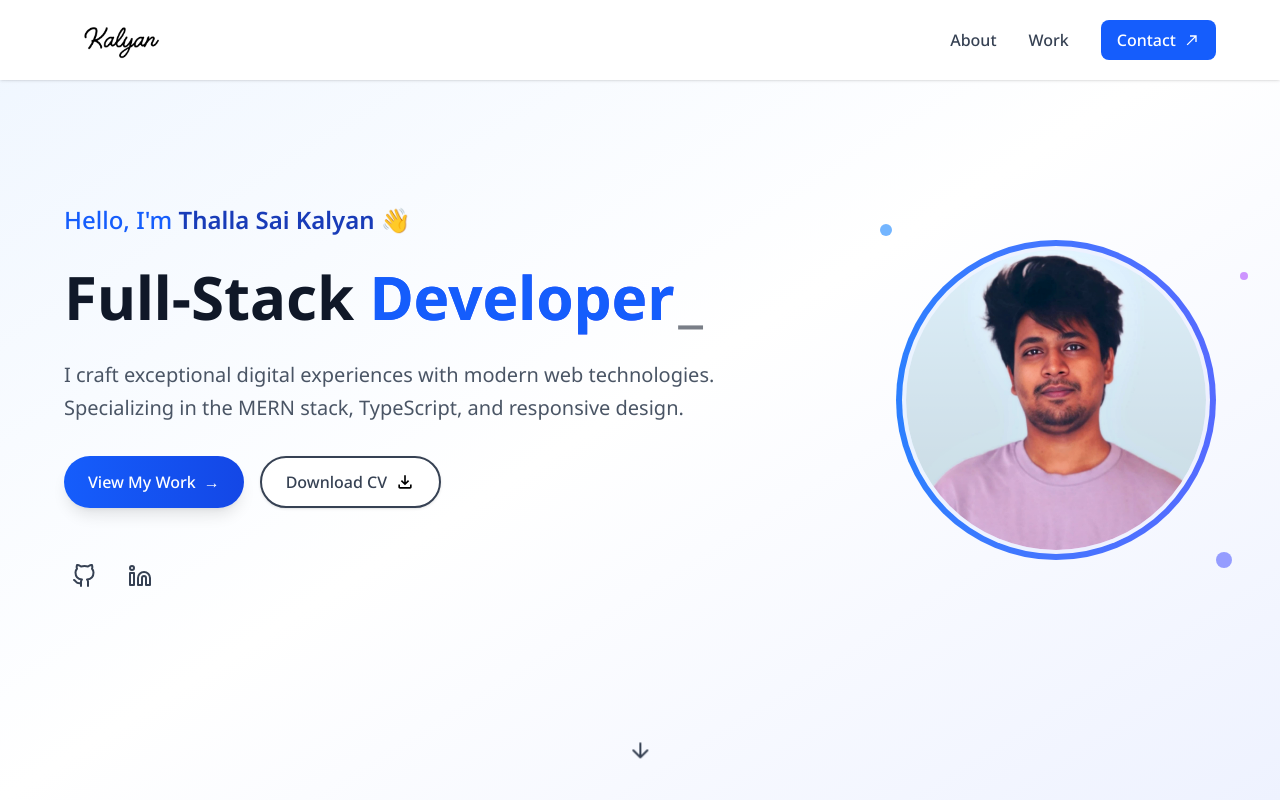
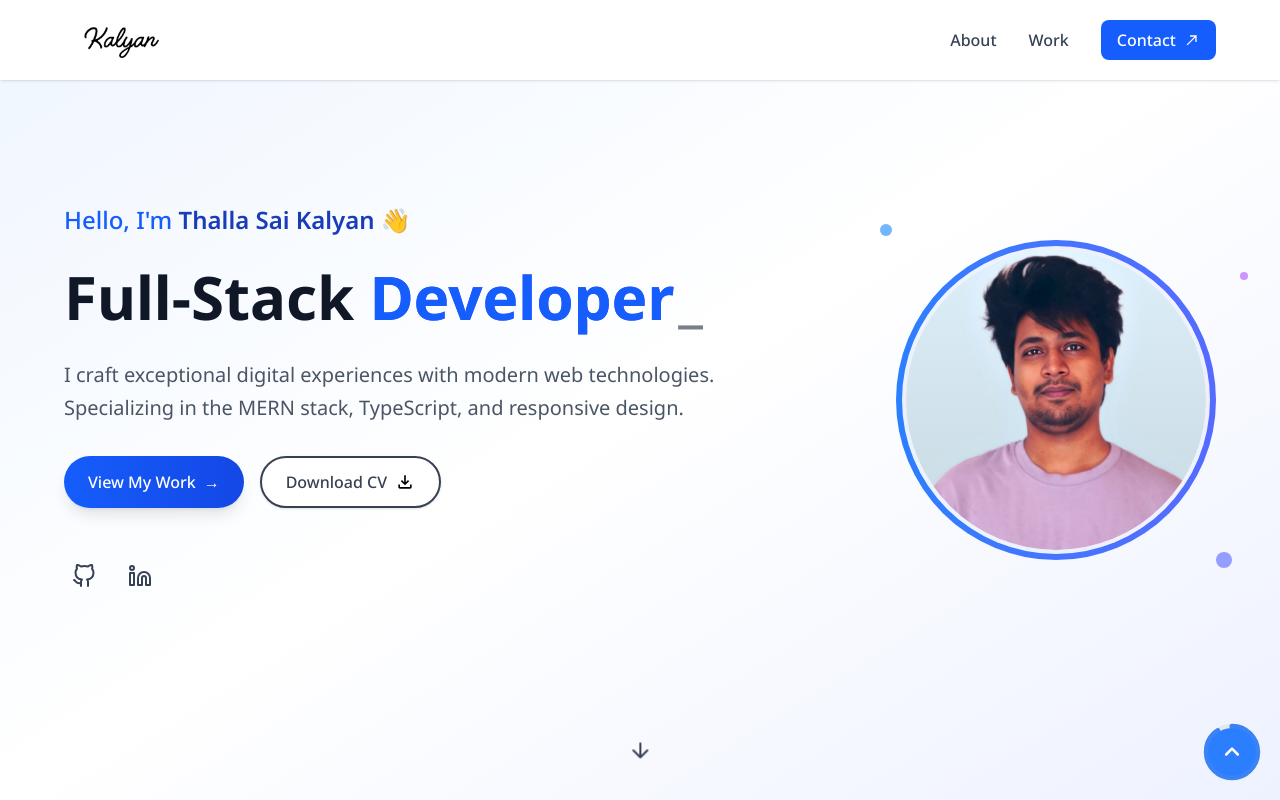
Before and after one commit to kalyanthalla/Kalyan-Portfolio, a Next.js app: page / in a window 1280 px wide. Shown: the top 800 px of the page. Built offline with nearby package versions, Linux system fonts and the light colour scheme.

Commit message:
added progressfloating button

```diff
--- /dev/null
+++ b/app/components/ProgressFloatingBar.jsx
@@ -0,0 +1,117 @@
+import React, { useState, useEffect, useRef } from 'react';
+
+const ProgressFloatingBar = () => {
+  const [scrollPercentage, setScrollPercentage] = useState(0);
+  const [prevScrollY, setPrevScrollY] = useState(0);
+  const [isMobile, setIsMobile] = useState(false);
+  const circleRef = useRef(null);
+
+  useEffect(() => {
+    const checkIfMobile = () => {
+      setIsMobile(window.innerWidth < 768);
+    };
+
+    checkIfMobile();
+    window.addEventListener('resize', checkIfMobile);
+    return () => window.removeEventListener('resize', checkIfMobile);
+  }, []);
+
+  const scrollToTop = () => {
+    window.scrollTo({
+      top: 0,
+      behavior: 'smooth'
+    });
+  };
+
+  useEffect(() => {
+    const handleScroll = () => {
+      const scrollTop = document.documentElement.scrollTop || document.body.scrollTop;
+      const scrollHeight = document.documentElement.scrollHeight - document.documentElement.clientHeight;
+      const scrolled = (scrollTop / scrollHeight) * 100;
+
+      const currentScrollY = window.scrollY;
+      if (circleRef.current) {
+        if (currentScrollY > prevScrollY) {
+          circleRef.current.style.setProperty('--direction', '0');
+        } else {
+          circleRef.current.style.setProperty('--direction', '1');
+        }
+      }
+      setPrevScrollY(currentScrollY);
+      setScrollPercentage(scrolled);
+    };
+
+    window.addEventListener('scroll', handleScroll);
+    return () => window.removeEventListener('scroll', handleScroll);
+  }, [prevScrollY]);
+
+  const circumference = 2 * Math.PI * 36;
+  const dashOffset = circumference - (scrollPercentage / 100) * circumference;
+
+  return (
+    <div
+      className={`fixed ${isMobile ? 'left-4' : 'right-4'} bottom-4 z-50 transition-all duration-300`}
+      ref={circleRef}
+      style={{
+        '--dash-offset': dashOffset,
+        '--circumference': circumference,
+      }}
+    >
+      <div className="relative w-16 h-16">
+        {/* Progress track - larger circle */}
+        <svg className="w-full h-full" viewBox="0 0 100 100" style={{ position: 'absolute' }}>
+          <circle
+            cx="50"
+            cy="50"
+            r="40"
+            fill="none"
+            stroke="#e5e7eb"
+            strokeWidth="8"
+          />
+          <circle
+            cx="50"
+            cy="50"
+            r="40"
+            fill="none"
+            stroke="#3b82f6"
+            strokeWidth="8"
+            strokeDasharray={`var(--circumference)`}
+            strokeDashoffset={`var(--dash-offset)`}
+            strokeLinecap="round"
+            transform="rotate(-90 50 50)"
+            style={{ transition: 'stroke-dashoffset 0.3s ease-out' }}
+          />
+        </svg>
+
+        {/* Blue button - smaller and centered */}
+        <button
+          onClick={scrollToTop}
+          className="absolute w-12 h-12 rounded-full bg-blue-500 flex items-center justify-center focus:outline-none focus:ring-2 focus:ring-blue-300 hover:bg-blue-600 transition-colors duration-200"
+          aria-label="Scroll to top"
+          style={{
+            top: '50%',
+            left: '50%',
+            transform: 'translate(-50%, -50%)'
+          }}
+        >
+          <svg
+            xmlns="http://www.w3.org/2000/svg"
+            className="h-5 w-5 text-white"
+            fill="none"
+            viewBox="0 0 24 24"
+            stroke="currentColor"
+          >
+            <path
+              strokeLinecap="round"
+              strokeLinejoin="round"
+              strokeWidth={3}
+              d="M5 15l7-7 7 7"
+            />
+          </svg>
+        </button>
+      </div>
+    </div>
+  );
+};
+
+export default ProgressFloatingBar;
--- a/app/page.js
+++ b/app/page.js
@@ -7,6 +7,7 @@ import Footer from "./components/Footer";
 import Header from "./components/Header";
 import Navbar from "./components/Navbar";
 import Work from "./components/Work";
+import ProgressFloatingBar from "./components/ProgressFloatingBar";
 
 export default function Home() {
   return (
@@ -17,6 +18,7 @@ export default function Home() {
       <Work />
       <Contact />
       <Footer />
+      <ProgressFloatingBar />
     </>
   );
 }
```
